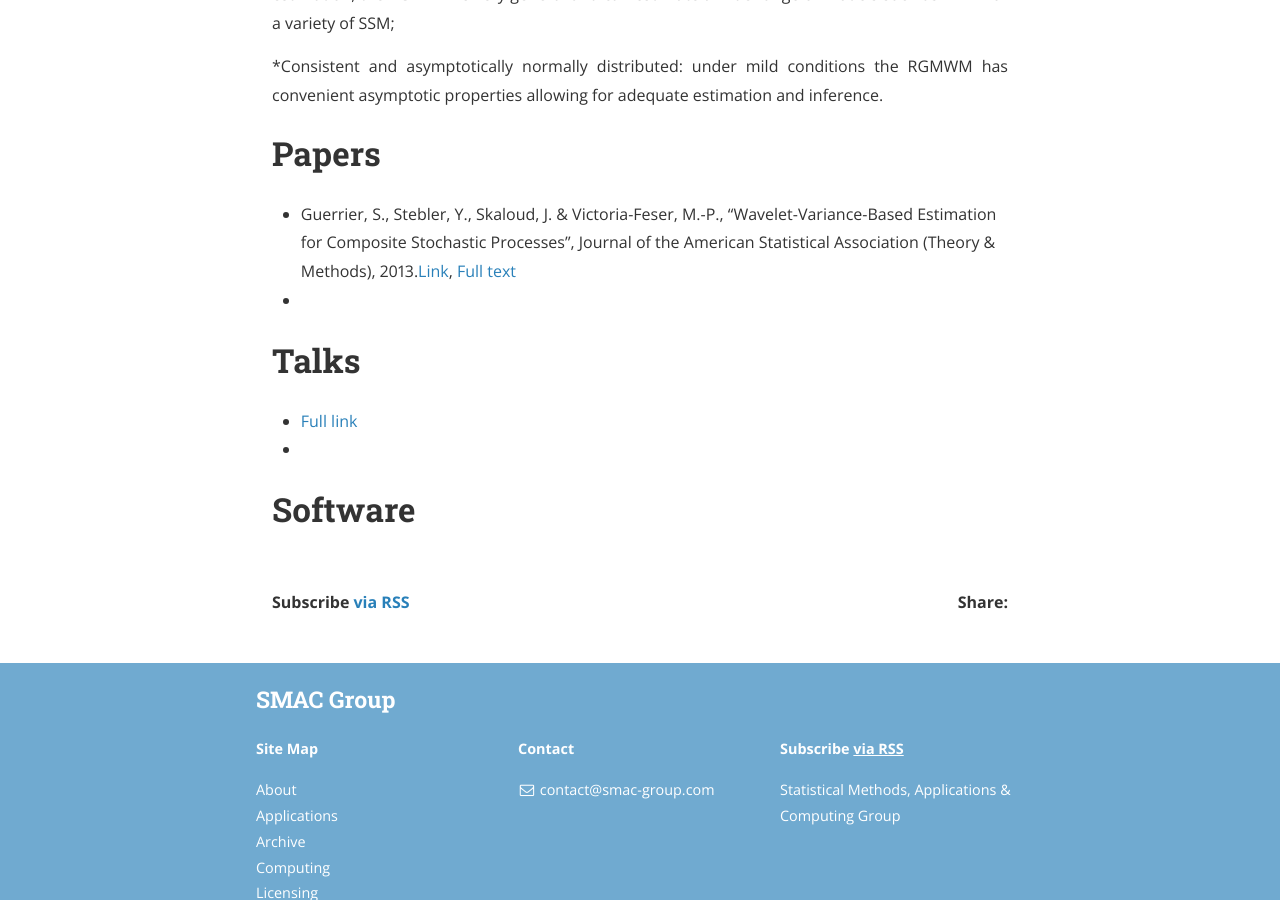
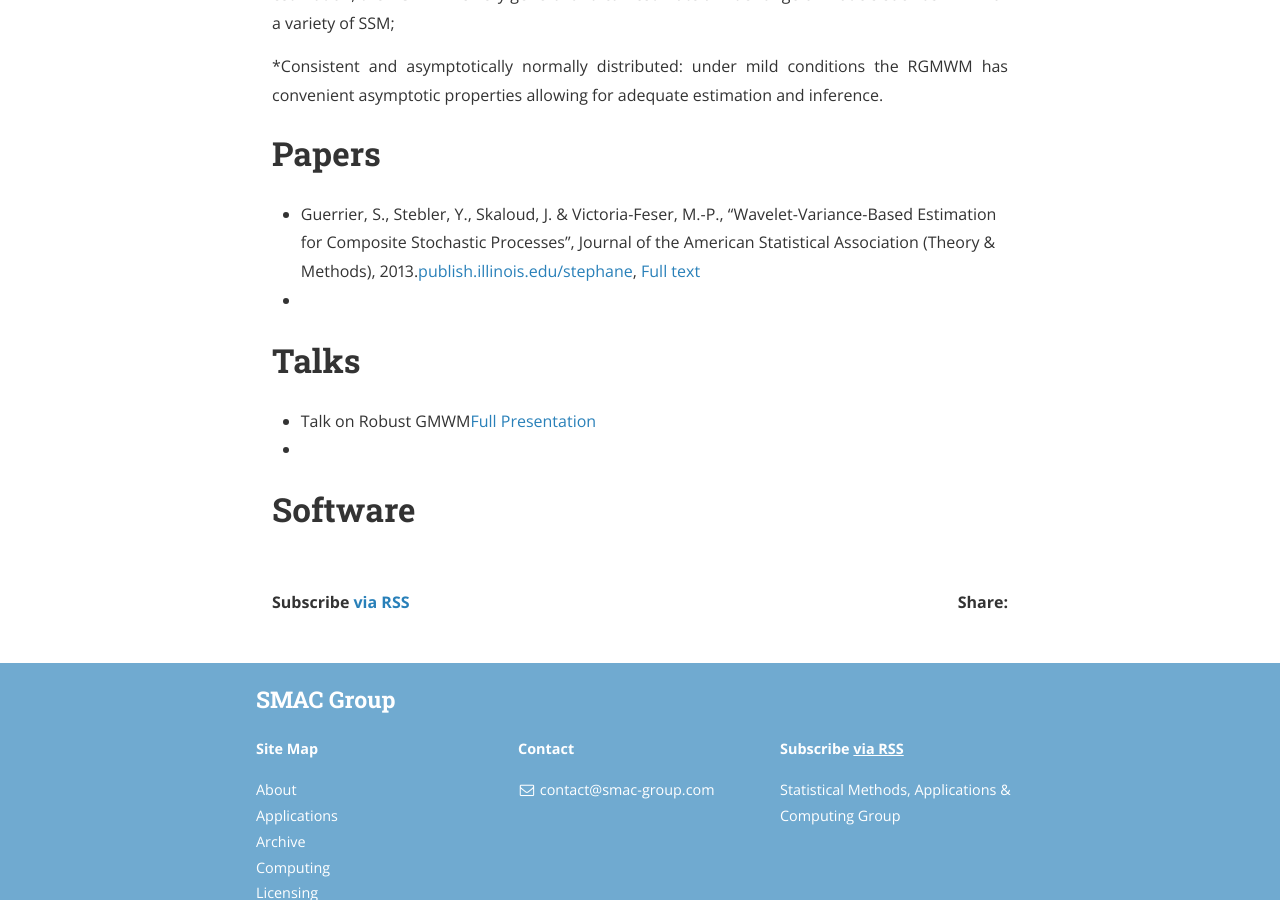
Before and after one commit to SMAC-Group/smac-group.github.io, a Jekyll site: the page built from methods/_posts/2015-11-14-gmwm.markdown, in a window 1280 px wide and 900 px high, scrolled down 1637 px. Built offline with Jekyll 4.4.1, drawn with Linux system fonts in a browser that asks for light colours; nearby versions of some CDN libraries; a style sheet for code colours, icons or effects is not loaded.

Commit message:
test link

```diff
--- a/methods/_posts/2015-11-14-gmwm.markdown
+++ b/methods/_posts/2015-11-14-gmwm.markdown
@@ -29,12 +29,12 @@ An interesting feature of the GMWM, is that it can be made robust by providing a
 
 # Papers
 
-* Guerrier, S., Stebler, Y., Skaloud, J. & Victoria-Feser, M.-P., “Wavelet-Variance-Based Estimation for Composite Stochastic Processes”, Journal of the American Statistical Association (Theory & Methods), 2013.[Link](href=“http://www.tandfonline.com/doi/full/10.1080/01621459.2013.799920”), [Full text](/assets/pdfs/GMWM.pdf)
+* Guerrier, S., Stebler, Y., Skaloud, J. & Victoria-Feser, M.-P., “Wavelet-Variance-Based Estimation for Composite Stochastic Processes”, Journal of the American Statistical Association (Theory & Methods), 2013.<span><a href="http://publish.illinois.edu/stephane/">publish.illinois.edu/stephane</a></span>, [Full text](/assets/pdfs/GMWM.pdf)
 *
 
 # Talks
 
-* [Full link](/assets/pdfs/usc_2015_rgmwm.pdf)
+* Talk on Robust GMWM[Full Presentation](/assets/pdfs/usc_2015_rgmwm.pdf)
 *
 
 
```
